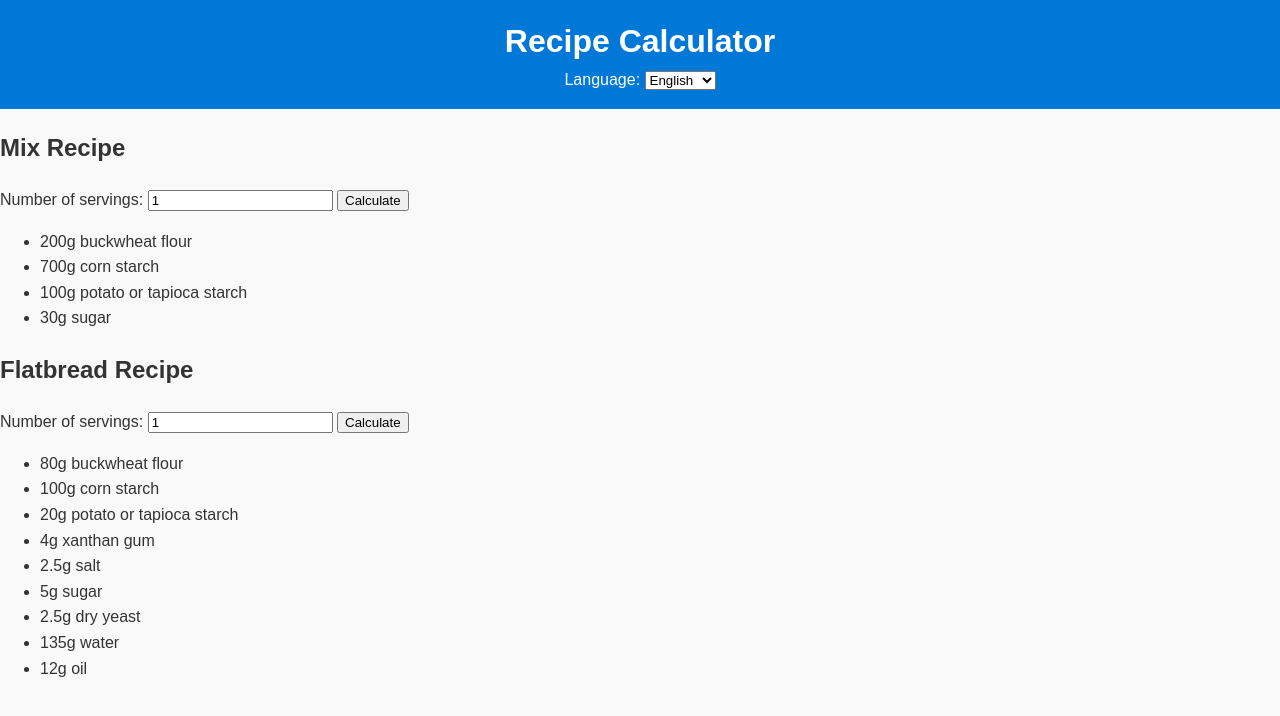
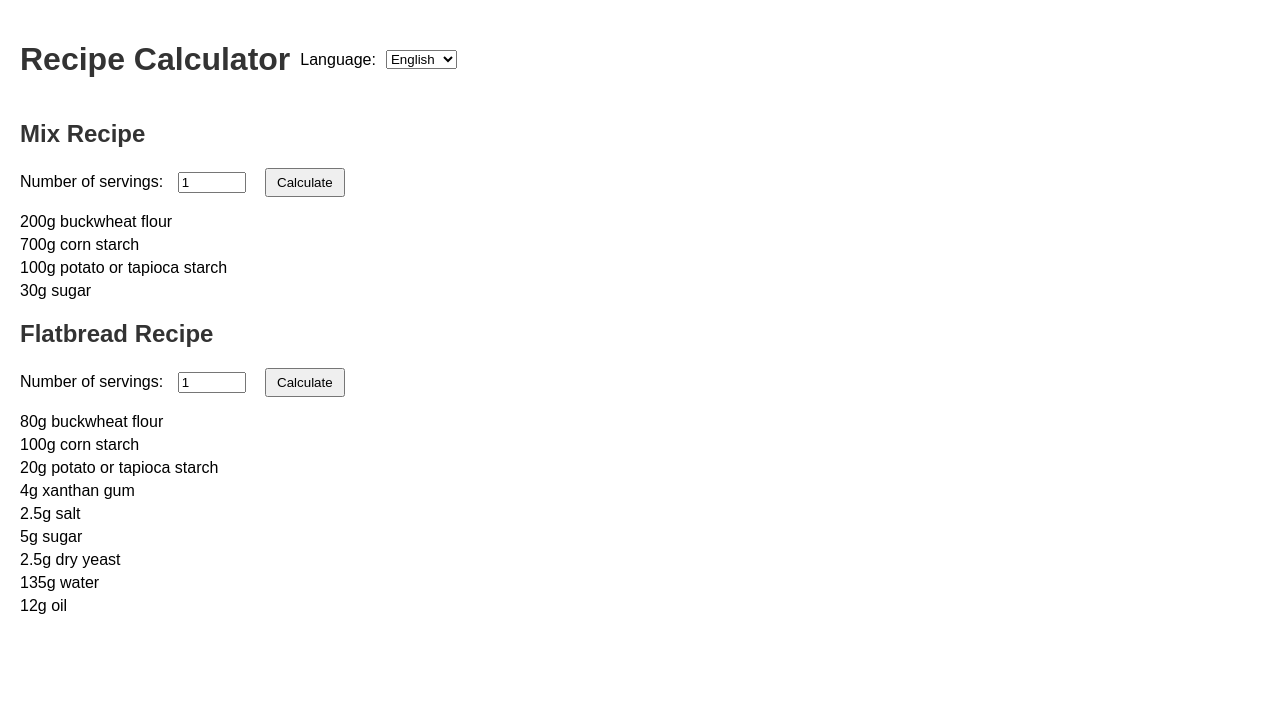
Before and after one commit to lyon86/Recepies, a plain HTML site: page index.html in a window 1280 px wide. Drawn offline with Linux system fonts and the light colour scheme.

Commit message:
Update styles.css

```diff
--- a/styles.css
+++ b/styles.css
@@ -1,46 +1,45 @@
-/* General Reset */
 body {
-  margin: 0;
   font-family: Arial, sans-serif;
-  line-height: 1.6;
-  background-color: #f9f9f9;
+  margin: 20px;
+}
+
+header {
+  display: flex;
+  align-items: center;
+  gap: 10px;
+}
+
+h1, h2 {
   color: #333;
 }
 
-/* Header Styles */
-header {
-  background: #0078d7;
-  color: #fff;
-  padding: 1rem 0;
-  text-align: center;
-  position: relative;
+ul {
+  list-style-type: none;
+  padding: 0;
 }
 
-header h1 {
-  margin: 0;
-  font-size: 2rem;
+li {
+  margin: 5px 0;
 }
 
-.language-switcher {
-  position: absolute;
-  top: 10px;
-  right: 20px;
+.proportion {
+  font-weight: bold;
+  margin-left: 10px;
+  color: #555;
+  font-size: 0.9em;
 }
 
-.language-switcher select {
-  padding: 5px;
-  border-radius: 4px;
-  border: 1px solid #ccc;
+input[type="number"] {
+  width: 60px;
+  margin: 0 10px;
 }
 
-/* Main Section Styling */
-main {
-  margin: 20px auto;
-  padding: 0 20px;
-  max-width: 800px;
-  background: #fff;
-  border-radius: 8px;
-  box-shadow: 0 0 10px rgba(0, 0, 0, 0.1);
+button {
+  margin-left: 5px;
+  padding: 5px 10px;
+  cursor: pointer;
 }
 
-/* Other existing styles remain unchanged... */
+button:hover {
+  background-color: #ddd;
+}
```
